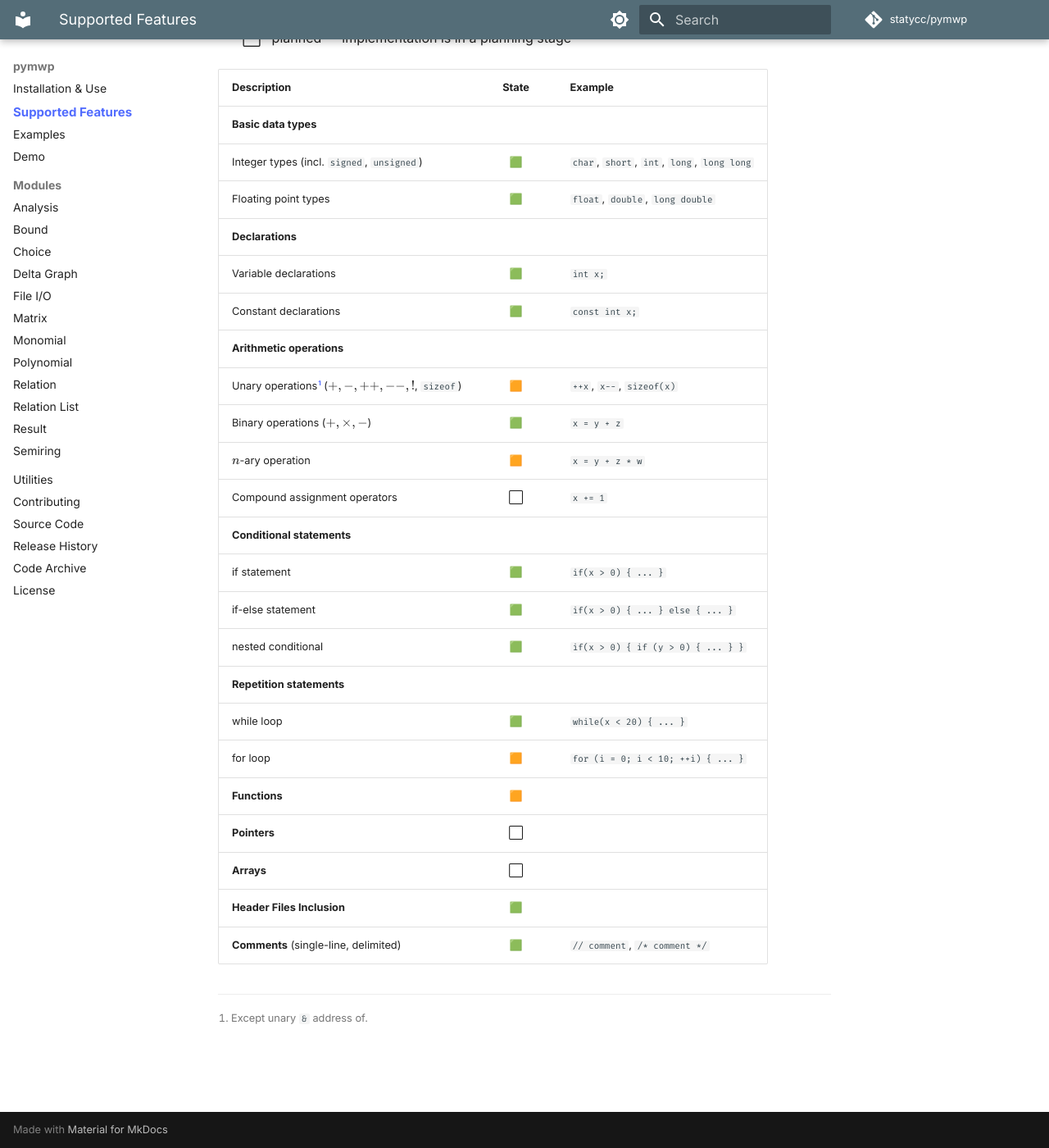
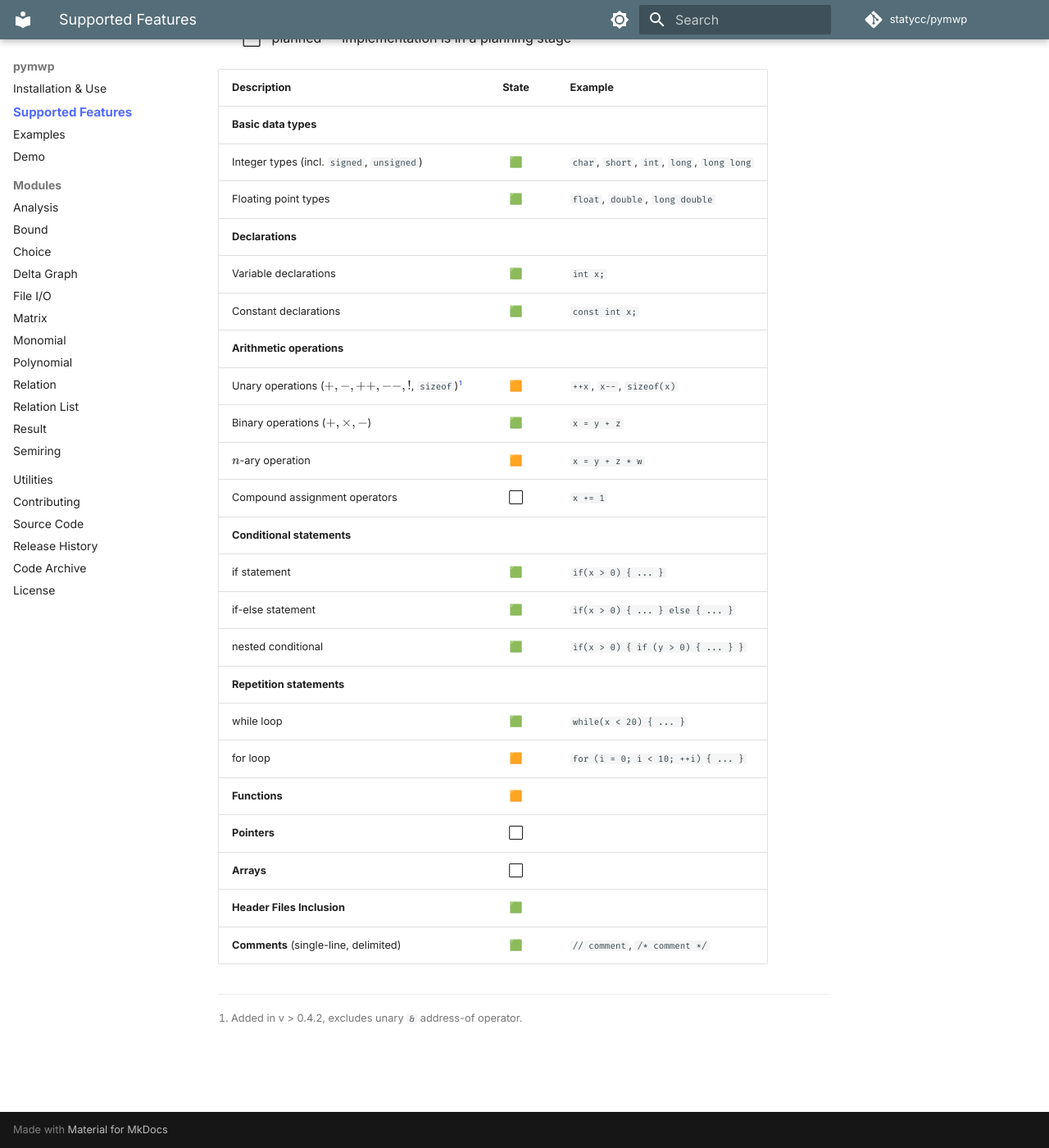
Before and after one commit to statycc/pymwp, an MkDocs documentation site: the page built from docs/features.md, in a window 1280 px wide and 1400 px high, scrolled down 569 px. Shown: the whole window at 82% size. Built offline with MkDocs 1.6.1 and Material for MkDocs 9.7.7, drawn with Linux system fonts in a browser that asks for light colours; nearby versions of some CDN libraries; comment, search, counter and statistics services are not loaded.

Commit message:
update docs

```diff
--- a/docs/features.md
+++ b/docs/features.md
@@ -29,7 +29,7 @@ Analysis will bypass any unsupported statement and raises a warning.
 | Variable declarations                            |  🟩   | `int x;`                                    |
 | Constant declarations                            |  🟩   | `const int x;`                              |
 | **Arithmetic operations**                        |       |                                             |
-| Unary operations[^1] ($+, -, ++,--,!$, `sizeof`) |  🟧   | `++x`, `x--`, `sizeof(x)`                   |
+| Unary operations ($+, -, ++,--,!$, `sizeof`)[^1] |  🟧   | `++x`, `x--`, `sizeof(x)`                   |
 | Binary operations ($+, \times, -$)               |  🟩   | `x = y + z`                                 |
 | $n$-ary operation                                |  🟧   | `x = y + z * w`                             |
 | Compound assignment operators                    |   ⬜   | `x += 1`                                    |
@@ -46,4 +46,4 @@ Analysis will bypass any unsupported statement and raises a warning.
 | **Header Files Inclusion**                       |  🟩   |                                             |
 | **Comments** (single-line, delimited)            |  🟩   | `// comment`, `/* comment */`               |
 
-[^1]: Except unary `&` address of.
+[^1]: Added in v > 0.4.2, excludes unary `&` address-of operator.
```
